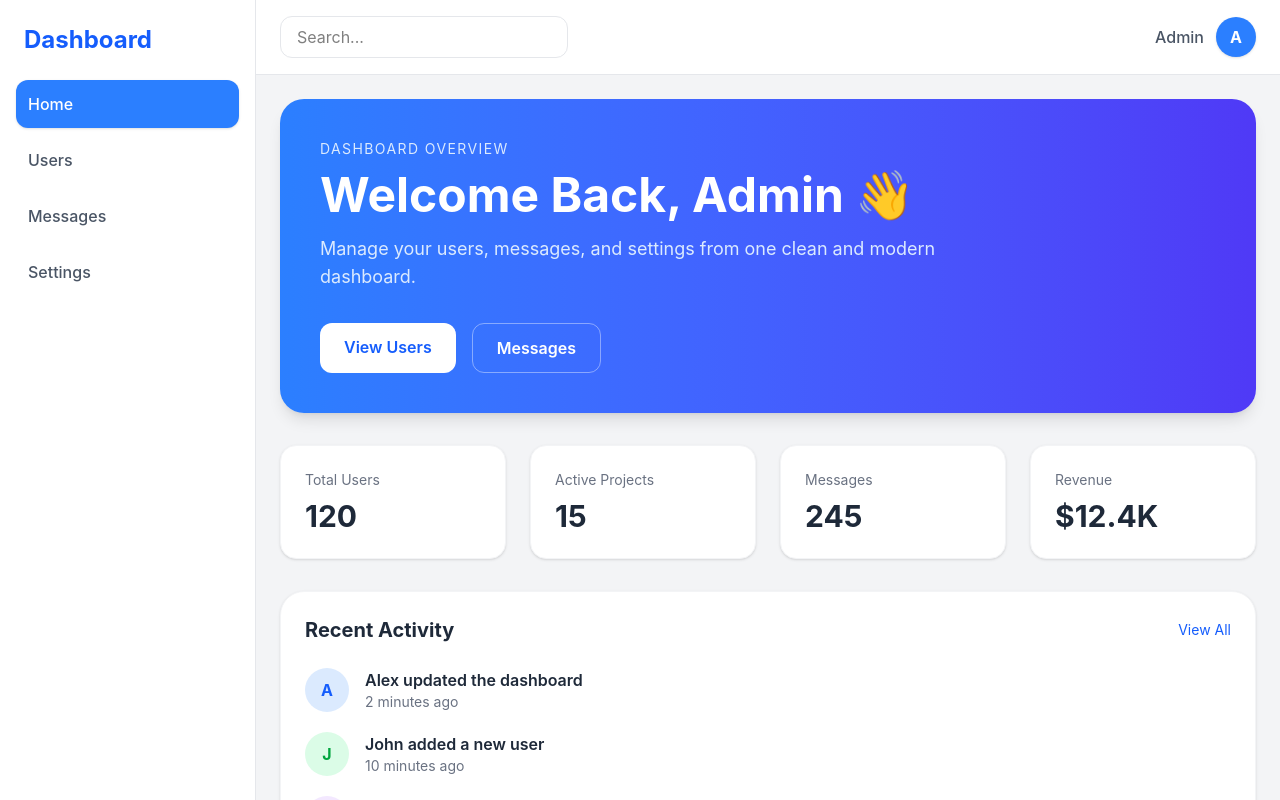
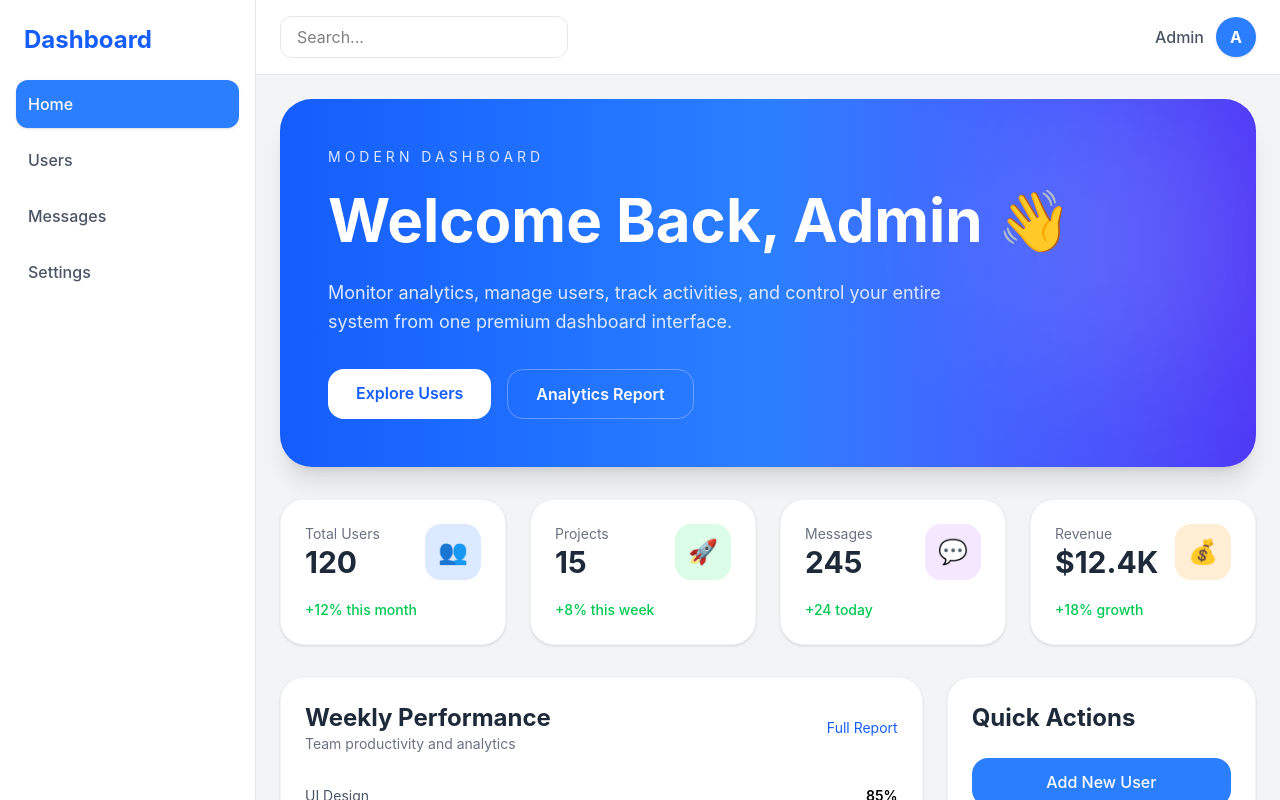
Before and after one commit to khaled6013/Zustand-api-fetch, a React (Vite) app: page / in a window 1280 px wide. Built offline with nearby package versions, Linux system fonts and the light colour scheme.

Commit message:
home page update

```diff
--- a/src/pages/Home.jsx
+++ b/src/pages/Home.jsx
@@ -1,77 +1,159 @@
-import React from "react";
+import React, { useEffect, useState } from "react";
 import { Link } from "react-router-dom";
+
+const Counter = ({ end }) => {
+  const [count, setCount] = useState(0);
+
+  useEffect(() => {
+    let start = 0;
+
+    const duration = 1500;
+    const increment = end / (duration / 20);
+
+    const timer = setInterval(() => {
+      start += increment;
+
+      if (start >= end) {
+        setCount(end);
+        clearInterval(timer);
+      } else {
+        setCount(Math.floor(start));
+      }
+    }, 20);
+
+    return () => clearInterval(timer);
+  }, [end]);
+
+  return (
+    <h2 className="text-3xl font-bold text-gray-800">
+      {count}
+    </h2>
+  );
+};
 
 const Home = () => {
   return (
     <div className="p-4 md:p-6 bg-gray-100 min-h-screen">
 
       {/* Hero Section */}
-      <div className="bg-linear-to-r from-blue-500 to-indigo-600 rounded-3xl p-8 md:p-10 text-white shadow-lg">
+      <div className="relative overflow-hidden bg-gradient-to-r from-blue-600 via-blue-500 to-indigo-600 rounded-[32px] p-8 md:p-12 text-white shadow-xl">
 
-        <p className="uppercase tracking-widest text-sm text-blue-100 mb-3">
-          Dashboard Overview
+        <div className="absolute top-0 right-0 w-72 h-72 bg-white/10 rounded-full blur-3xl"></div>
+
+        <div className="relative z-10">
+
+          <p className="uppercase tracking-[4px] text-sm text-blue-100 mb-4">
+            Modern Dashboard
           </p>
 
-        <h1 className="text-3xl md:text-5xl font-bold mb-4">
+          <h1 className="text-4xl md:text-6xl font-bold leading-tight mb-5">
             Welcome Back, Admin 👋
           </h1>
 
-        <p className="text-blue-100 text-base md:text-lg max-w-2xl mb-8">
-          Manage your users, messages, and settings from one clean and modern dashboard.
+          <p className="text-blue-100 text-lg max-w-2xl mb-8 leading-relaxed">
+            Monitor analytics, manage users, track activities, and control your entire system from one premium dashboard interface.
           </p>
 
           <div className="flex flex-wrap gap-4">
+
             <Link
               to="/users"
-            className="bg-white text-blue-600 px-6 py-3 rounded-xl font-semibold hover:bg-blue-50 transition"
+              className="bg-white text-blue-600 px-7 py-3 rounded-2xl font-semibold hover:bg-blue-50 transition"
             >
-            View Users
+              Explore Users
             </Link>
 
-          <Link
-            to="/messages"
-            className="border border-white/40 px-6 py-3 rounded-xl font-semibold hover:bg-white/10 transition"
-          >
-            Messages
-          </Link>
-        </div>
+            <button className="border border-white/30 px-7 py-3 rounded-2xl font-semibold hover:bg-white/10 transition">
+              Analytics Report
+            </button>
+
           </div>
 
-      {/* Stats Cards */}
+        </div>
+
+      </div>
+
+      {/* Stats */}
       <div className="grid grid-cols-1 sm:grid-cols-2 xl:grid-cols-4 gap-6 mt-8">
 
-        <div className="bg-white p-6 rounded-2xl shadow-sm border border-gray-100 hover:shadow-md transition">
-          <p className="text-gray-500 text-sm mb-2">
+        <div className="bg-white rounded-3xl p-6 border border-gray-100 shadow-sm hover:shadow-xl transition">
+
+          <div className="flex items-center justify-between mb-5">
+
+            <div>
+              <p className="text-gray-500 text-sm">
                 Total Users
               </p>
 
-          <h2 className="text-3xl font-bold text-gray-800">
-            120
-          </h2>
+              <Counter end={120} />
             </div>
 
-        <div className="bg-white p-6 rounded-2xl shadow-sm border border-gray-100 hover:shadow-md transition">
-          <p className="text-gray-500 text-sm mb-2">
-            Active Projects
+            <div className="w-14 h-14 rounded-2xl bg-blue-100 flex items-center justify-center text-2xl">
+              👥
+            </div>
+
+          </div>
+
+          <p className="text-sm text-green-500 font-medium">
+            +12% this month
           </p>
 
-          <h2 className="text-3xl font-bold text-gray-800">
-            15
-          </h2>
         </div>
 
-        <div className="bg-white p-6 rounded-2xl shadow-sm border border-gray-100 hover:shadow-md transition">
-          <p className="text-gray-500 text-sm mb-2">
+        <div className="bg-white rounded-3xl p-6 border border-gray-100 shadow-sm hover:shadow-xl transition">
+
+          <div className="flex items-center justify-between mb-5">
+
+            <div>
+              <p className="text-gray-500 text-sm">
+                Projects
+              </p>
+
+              <Counter end={15} />
+            </div>
+
+            <div className="w-14 h-14 rounded-2xl bg-green-100 flex items-center justify-center text-2xl">
+              🚀
+            </div>
+
+          </div>
+
+          <p className="text-sm text-green-500 font-medium">
+            +8% this week
+          </p>
+
+        </div>
+
+        <div className="bg-white rounded-3xl p-6 border border-gray-100 shadow-sm hover:shadow-xl transition">
+
+          <div className="flex items-center justify-between mb-5">
+
+            <div>
+              <p className="text-gray-500 text-sm">
                 Messages
               </p>
 
-          <h2 className="text-3xl font-bold text-gray-800">
-            245
-          </h2>
+              <Counter end={245} />
             </div>
 
-        <div className="bg-white p-6 rounded-2xl shadow-sm border border-gray-100 hover:shadow-md transition">
-          <p className="text-gray-500 text-sm mb-2">
+            <div className="w-14 h-14 rounded-2xl bg-purple-100 flex items-center justify-center text-2xl">
+              💬
+            </div>
+
+          </div>
+
+          <p className="text-sm text-green-500 font-medium">
+            +24 today
+          </p>
+
+        </div>
+
+        <div className="bg-white rounded-3xl p-6 border border-gray-100 shadow-sm hover:shadow-xl transition">
+
+          <div className="flex items-center justify-between mb-5">
+
+            <div>
+              <p className="text-gray-500 text-sm">
                 Revenue
               </p>
 
@@ -80,69 +162,290 @@ const Home = () => {
               </h2>
             </div>
 
+            <div className="w-14 h-14 rounded-2xl bg-orange-100 flex items-center justify-center text-2xl">
+              💰
             </div>
 
-      {/* Recent Activity */}
-      <div className="bg-white rounded-3xl p-6 mt-8 shadow-sm border border-gray-100">
+          </div>
+
+          <p className="text-sm text-green-500 font-medium">
+            +18% growth
+          </p>
+
+        </div>
+
+      </div>
+
+      {/* Analytics */}
+      <div className="grid grid-cols-1 lg:grid-cols-3 gap-6 mt-8">
+
+        {/* Performance */}
+        <div className="lg:col-span-2 bg-white rounded-3xl p-6 shadow-sm border border-gray-100">
+
+          <div className="flex items-center justify-between mb-8">
+
+            <div>
+              <h2 className="text-2xl font-bold text-gray-800">
+                Weekly Performance
+              </h2>
+
+              <p className="text-sm text-gray-500">
+                Team productivity and analytics
+              </p>
+            </div>
+
+            <button className="text-blue-600 hover:underline text-sm">
+              Full Report
+            </button>
+
+          </div>
+
+          <div className="space-y-6">
+
+            <div>
+
+              <div className="flex justify-between mb-2 text-sm">
+                <span className="text-gray-600">
+                  UI Design
+                </span>
+
+                <span className="font-semibold">
+                  85%
+                </span>
+              </div>
+
+              <div className="w-full h-3 bg-gray-100 rounded-full overflow-hidden">
+                <div className="h-full bg-blue-500 rounded-full w-[85%]"></div>
+              </div>
+
+            </div>
+
+            <div>
+
+              <div className="flex justify-between mb-2 text-sm">
+                <span className="text-gray-600">
+                  Development
+                </span>
+
+                <span className="font-semibold">
+                  72%
+                </span>
+              </div>
+
+              <div className="w-full h-3 bg-gray-100 rounded-full overflow-hidden">
+                <div className="h-full bg-green-500 rounded-full w-[72%]"></div>
+              </div>
+
+            </div>
+
+            <div>
+
+              <div className="flex justify-between mb-2 text-sm">
+                <span className="text-gray-600">
+                  Marketing
+                </span>
+
+                <span className="font-semibold">
+                  60%
+                </span>
+              </div>
+
+              <div className="w-full h-3 bg-gray-100 rounded-full overflow-hidden">
+                <div className="h-full bg-purple-500 rounded-full w-[60%]"></div>
+              </div>
+
+            </div>
+
+          </div>
+
+        </div>
+
+        {/* Quick Actions */}
+        <div className="bg-white rounded-3xl p-6 shadow-sm border border-gray-100">
+
+          <h2 className="text-2xl font-bold text-gray-800 mb-6">
+            Quick Actions
+          </h2>
+
+          <div className="space-y-4">
+
+            <button className="w-full bg-blue-500 hover:bg-blue-600 text-white py-3 rounded-2xl transition font-medium">
+              Add New User
+            </button>
+
+            <button className="w-full bg-gray-100 hover:bg-gray-200 text-gray-700 py-3 rounded-2xl transition">
+              Create Project
+            </button>
+
+            <button className="w-full bg-gray-100 hover:bg-gray-200 text-gray-700 py-3 rounded-2xl transition">
+              Send Message
+            </button>
+
+            <button className="w-full bg-gray-100 hover:bg-gray-200 text-gray-700 py-3 rounded-2xl transition">
+              Generate Report
+            </button>
+
+          </div>
+
+        </div>
+
+      </div>
+
+      {/* Recent Orders + Tasks */}
+      <div className="grid grid-cols-1 xl:grid-cols-2 gap-6 mt-8">
+
+        {/* Tasks */}
+        <div className="bg-white rounded-3xl p-6 shadow-sm border border-gray-100">
 
           <div className="flex items-center justify-between mb-6">
-          <h2 className="text-xl font-bold text-gray-800">
-            Recent Activity
+
+            <div>
+              <h2 className="text-2xl font-bold text-gray-800">
+                Today's Tasks
               </h2>
 
-          <button className="text-blue-600 hover:underline text-sm">
+              <p className="text-sm text-gray-500">
+                Manage your workflow
+              </p>
+            </div>
+
+            <button className="text-blue-600 text-sm hover:underline">
               View All
             </button>
+
+          </div>
+
+          <div className="space-y-4">
+
+            <div className="flex items-center justify-between bg-gray-50 rounded-2xl p-4">
+              <div>
+                <h3 className="font-semibold text-gray-800">
+                  Update Dashboard UI
+                </h3>
+
+                <p className="text-sm text-gray-500">
+                  Due Today
+                </p>
+              </div>
+
+              <span className="bg-green-100 text-green-600 text-xs px-3 py-1 rounded-full">
+                Completed
+              </span>
+            </div>
+
+            <div className="flex items-center justify-between bg-gray-50 rounded-2xl p-4">
+              <div>
+                <h3 className="font-semibold text-gray-800">
+                  Fix API Issues
+                </h3>
+
+                <p className="text-sm text-gray-500">
+                  Due Tomorrow
+                </p>
+              </div>
+
+              <span className="bg-yellow-100 text-yellow-600 text-xs px-3 py-1 rounded-full">
+                Pending
+              </span>
+            </div>
+
+            <div className="flex items-center justify-between bg-gray-50 rounded-2xl p-4">
+              <div>
+                <h3 className="font-semibold text-gray-800">
+                  Team Meeting
+                </h3>
+
+                <p className="text-sm text-gray-500">
+                  4:00 PM
+                </p>
+              </div>
+
+              <span className="bg-blue-100 text-blue-600 text-xs px-3 py-1 rounded-full">
+                Scheduled
+              </span>
+            </div>
+
+          </div>
+
+        </div>
+
+        {/* Notifications */}
+        <div className="bg-white rounded-3xl p-6 shadow-sm border border-gray-100">
+
+          <div className="flex items-center justify-between mb-6">
+
+            <div>
+              <h2 className="text-2xl font-bold text-gray-800">
+                Notifications
+              </h2>
+
+              <p className="text-sm text-gray-500">
+                Latest updates
+              </p>
+            </div>
+
+            <button className="text-blue-600 text-sm hover:underline">
+              Clear All
+            </button>
+
           </div>
 
           <div className="space-y-5">
 
-          <div className="flex items-start gap-4">
-            <div className="w-11 h-11 rounded-full bg-blue-100 text-blue-600 flex items-center justify-center font-bold">
-              A
+            <div className="flex gap-4">
+
+              <div className="w-11 h-11 rounded-2xl bg-blue-100 flex items-center justify-center">
+                🔔
               </div>
 
               <div>
                 <h3 className="font-semibold text-gray-800">
-                Alex updated the dashboard
+                  New project created
                 </h3>
 
                 <p className="text-sm text-gray-500">
-                2 minutes ago
+                  5 minutes ago
                 </p>
               </div>
+
             </div>
 
-          <div className="flex items-start gap-4">
-            <div className="w-11 h-11 rounded-full bg-green-100 text-green-600 flex items-center justify-center font-bold">
-              J
+            <div className="flex gap-4">
+
+              <div className="w-11 h-11 rounded-2xl bg-green-100 flex items-center justify-center">
+                ✅
               </div>
 
               <div>
                 <h3 className="font-semibold text-gray-800">
-                John added a new user
-              </h3>
-
-              <p className="text-sm text-gray-500">
-                10 minutes ago
-              </p>
-            </div>
-          </div>
-
-          <div className="flex items-start gap-4">
-            <div className="w-11 h-11 rounded-full bg-purple-100 text-purple-600 flex items-center justify-center font-bold">
-              S
-            </div>
-
-            <div>
-              <h3 className="font-semibold text-gray-800">
-                Sarah sent new messages
+                  Payment received
                 </h3>
 
                 <p className="text-sm text-gray-500">
                   1 hour ago
                 </p>
               </div>
+
+            </div>
+
+            <div className="flex gap-4">
+
+              <div className="w-11 h-11 rounded-2xl bg-purple-100 flex items-center justify-center">
+                💬
+              </div>
+
+              <div>
+                <h3 className="font-semibold text-gray-800">
+                  12 new messages
+                </h3>
+
+                <p className="text-sm text-gray-500">
+                  Today
+                </p>
+              </div>
+
+            </div>
+
           </div>
 
         </div>
```
Lines whose indentation alone changed are shown as unchanged.
